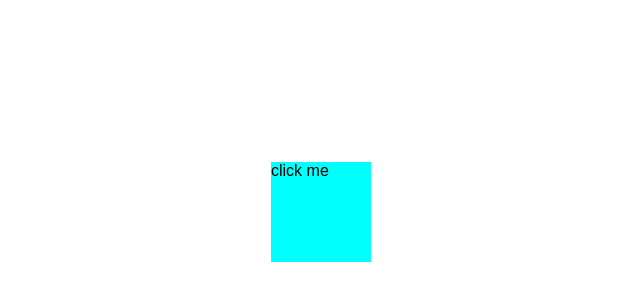
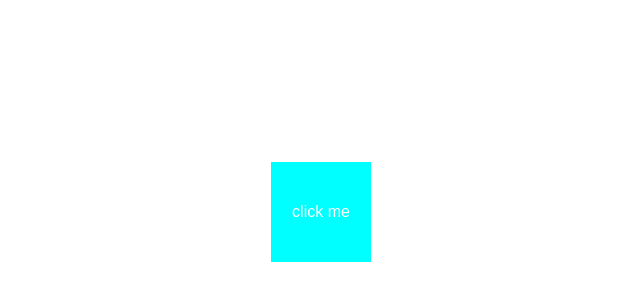
Before and after one commit to vomkaraxioned/JqueryTask, a plain HTML site: page index.html in a window 1280 px wide. Shown: the part 38-338 px from the top of the page, without its empty margins (319-959 px from the left). Drawn offline with Linux system fonts and the light colour scheme.

Commit message:
css added

```diff
--- a/assets/css/style.css
+++ b/assets/css/style.css
@@ -117,7 +117,12 @@ li {
 .box{
   width: 100px;
   height: 100px;
+  display: flex;
   background-color: #00ffff;
+  color: #fff;
+  justify-content: center;
+  align-items: center;
+
 }
 
 
```
